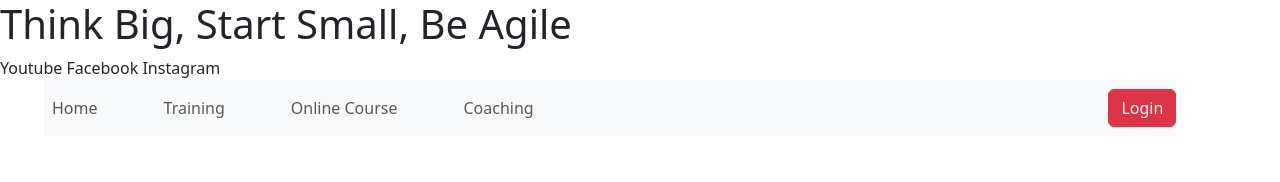
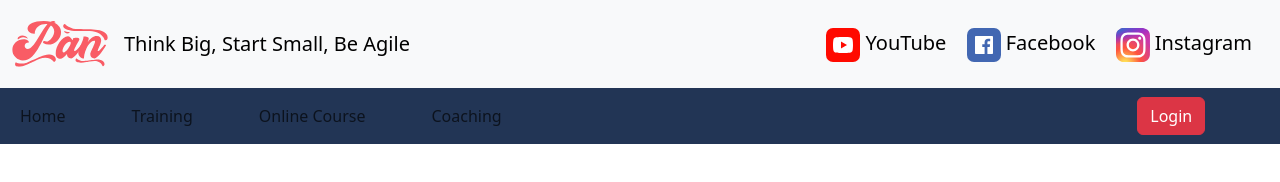
Before and after one commit to Coursius/PAN-Website, a plain HTML site: page index.html in a window 1280 px wide. Drawn offline with Linux system fonts and the light colour scheme.

Commit message:
Banner layout complete, starting on navbar

```diff
--- a/index.html
+++ b/index.html
@@ -4,24 +4,45 @@
   <meta charset="UTF-8">
   <meta name="viewport" content="width=device-width, initial-scale=1">
   <title>Index page</title>
+
   <!-- Bootstrap v5.3.3 CSS -->
   <link href="css/bootstrap/bootstrap.css" rel="stylesheet">
   <link href="css/indexStyle.css" rel="stylesheet">
 </head>
 <body>
+
   <!-- Container for navbar and banner -->
   <header>
-    <div class="banner">
-      <h1>Think Big, Start Small, Be Agile</h1>
-      <nav>
-        <a>Youtube</a>
-        <a>Facebook</a>
-        <a>Instagram</a>
+      <nav class="navbar bg-body-tertiary">
+        <div class="container-fluid">
+          <span class="navbar-brand d-flex align-items-center">
+            <img src="media/icons/PAN.svg" alt="PAN" width="96" height="46.8">
+            <span class="m-3">Think Big, Start Small, Be Agile</span>
+          </span>
+
+          <span>
+            <a class="navbar-brand d-inline-block align-text-top" href="#">
+              <img alt="YouTube" src="media/icons/youtube.svg" width="34" height="34">
+              YouTube
+            </a>
+
+            <a class="navbar-brand d-inline-block align-text-top" href="#">
+              <img alt="Facebook" src="media/icons/facebook.svg" width="34" height="34">
+              Facebook
+            </a>
+
+            <a class="navbar-brand d-inline-block align-text-top" href="#">
+              <img alt="Instagram" src="media/icons/instagram.svg" width="34" height="34">
+              Instagram
+            </a>
+          </span>
+        </div>
       </nav>
-    </div>
+
     <!-- Navigations Bar -->
-    <div class="container-fluid" id="navbarContainer">
-      <nav class="navbar navbar-expand-lg navbar-light bg-light justify-content-between" id="navbarContainer">
+    <div class="container-fluid" style="background-color: #223555;
+">
+      <nav class="navbar navbar-expand-lg justify-content-between" id="navbarContainer">
         <button class="navbar-toggler" type="button" data-toggle="collapse" data-target="#navbarNavAltMarkup" aria-controls="navbarNavAltMarkup" aria-expanded="false" aria-label="Toggle navigation">
           <span class="navbar-toggler-icon"></span>
         </button>
@@ -45,6 +66,7 @@
       </nav>
     </div>
   </header>
+
     <!-- Bootstrap v5.3.3 JavaScript -->
     <script src="js/bootstrap/bootstrap.bundle.js"></script>
 </body>
```
Also changed, not shown: media/icons/PAN.svg (added), media/icons/facebook.svg (added), media/icons/instagram.svg (added), media/icons/slogan.png (renamed from media/slogan.png), media/icons/youtube.svg (added).
